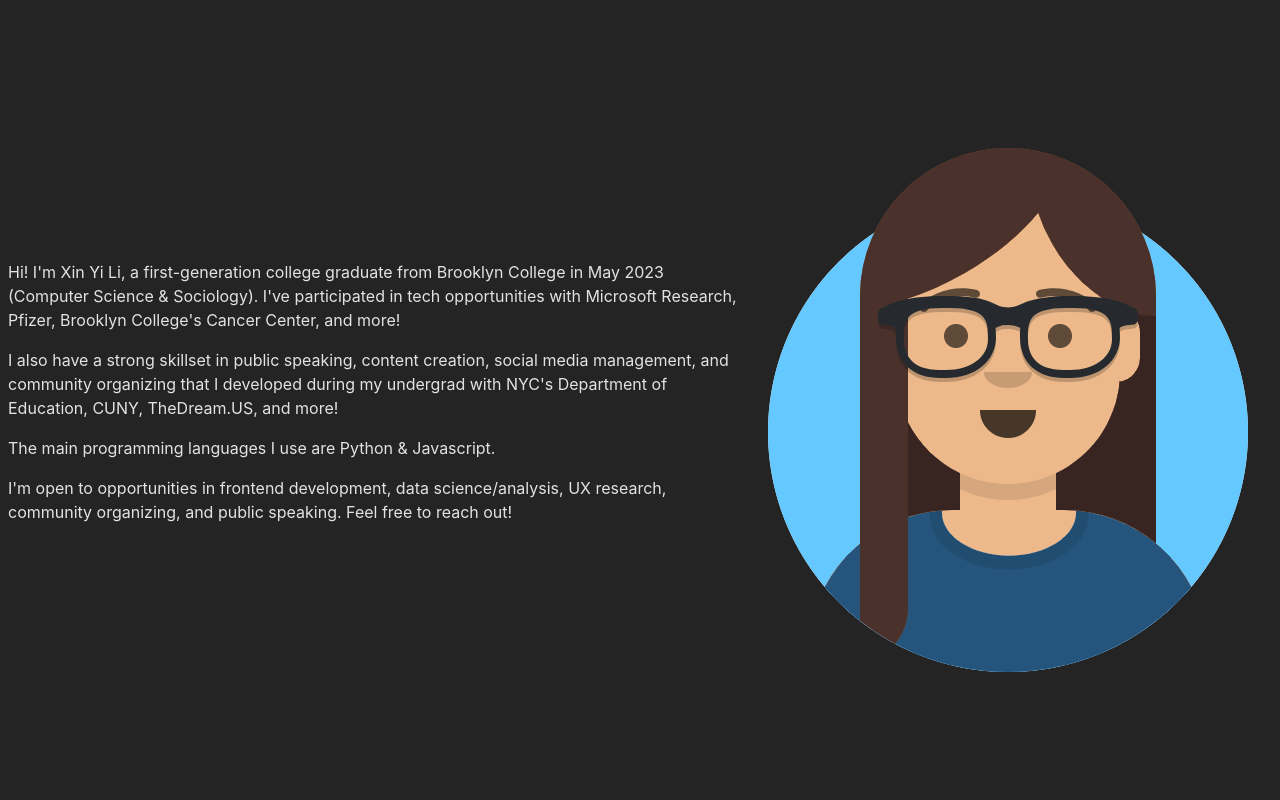
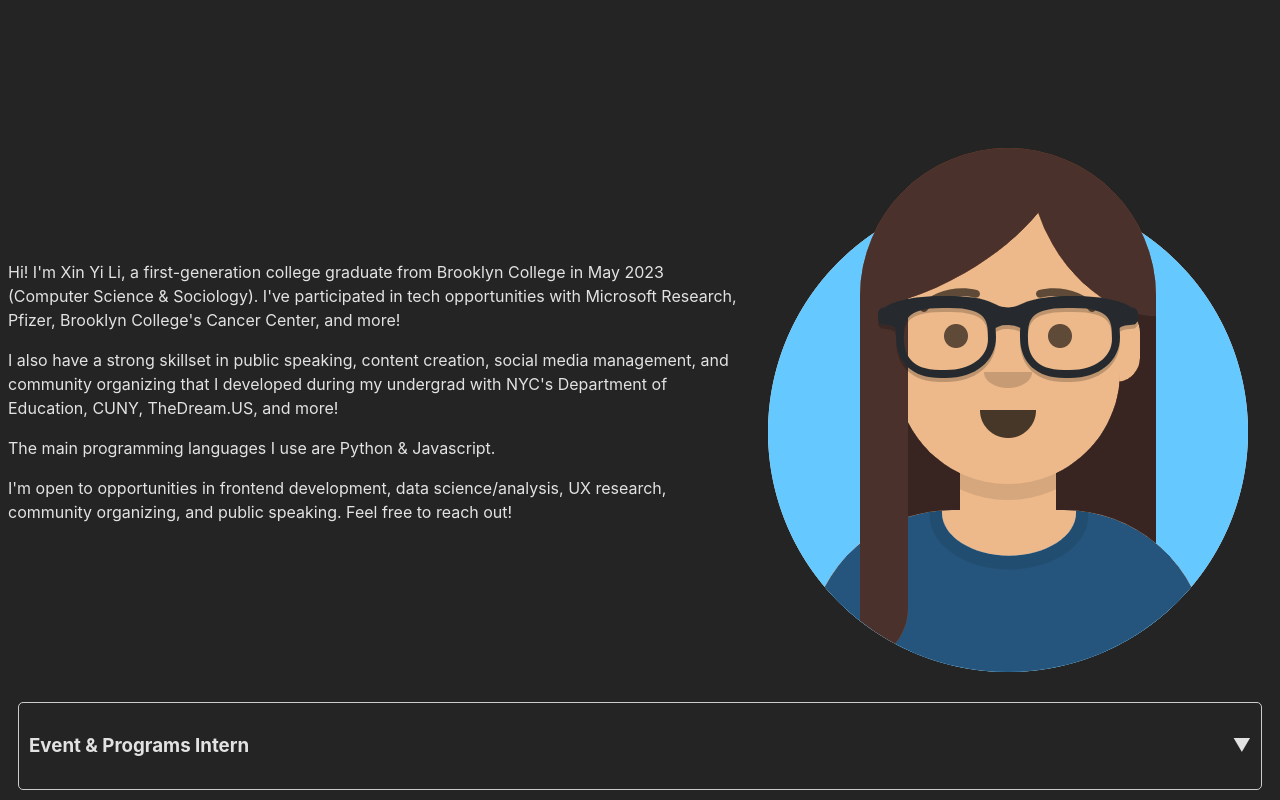
Before and after one commit to lixin-source/lixin-folio, a React (Vite) app in the folder portfolio/: page / in a window 1280 px wide. Shown: the part 280-1080 px from the top of the page. Before the commit the page ends 980 px from the top, so only its background shows below. Built offline with nearby package versions, Linux system fonts and the light colour scheme.

Commit message:
Added list item + css

```diff
--- a/portfolio/package.json
+++ b/portfolio/package.json
@@ -10,6 +10,7 @@
     "preview": "vite preview"
   },
   "dependencies": {
+    "prop-types": "^15.8.1",
     "react": "^18.2.0",
     "react-dom": "^18.2.0",
     "react-router-dom": "^6.15.0",
--- a/portfolio/src/App.css
+++ b/portfolio/src/App.css
@@ -30,3 +30,33 @@
   justify-content: center;
   align-items: center;
 }
+
+/* ListItem.css */
+.list-item {
+  margin: 10px;
+  padding: 10px;
+  border: 1px solid #ccc;
+  border-radius: 5px;
+}
+
+.item-header {
+  display: flex;
+  justify-content: space-between;
+  align-items: center;
+  cursor: pointer;
+}
+
+.arrow {
+  font-size: 18px;
+}
+
+.expanded {
+  transform: rotate(180deg);
+}
+
+.item-content {
+  margin-top: 10px;
+  padding: 10px;
+  border: 1px solid #ccc;
+  border-radius: 5px;
+}
--- a/portfolio/src/App.jsx
+++ b/portfolio/src/App.jsx
@@ -1,6 +1,7 @@
 import { useEffect } from 'react';
 import './App.css'
 import Type from "./components/Type";
+import ListItem from "./components/ListItem"
 
 function App() {
 
@@ -67,6 +68,7 @@
     </section>
 
     <section id="experiences">
+      <ListItem title='Event & Programs Intern' content='Test'/>
 
     </section>
     </div>
--- /dev/null
+++ b/portfolio/src/components/ListItem.jsx
@@ -0,0 +1,29 @@
+import { useState } from 'react';
+import PropTypes from 'prop-types'; // Import PropTypes
+import '../App.css'; // Import your CSS file
+
+const ListItem = ({ title, content }) => {
+  const [isExpanded, setIsExpanded] = useState(false);
+
+  const toggleExpansion = () => {
+    setIsExpanded(prevState => !prevState);
+  };
+
+  return (
+    <div className="list-item">
+      <div className="item-header" onClick={toggleExpansion}>
+        <h3>{title}</h3>
+        <span className={`arrow ${isExpanded ? 'expanded' : ''}`}>▼</span>
+      </div>
+      {isExpanded && <div className="item-content">{content}</div>}
+    </div>
+  );
+};
+
+// Prop validation using PropTypes
+ListItem.propTypes = {
+  title: PropTypes.string.isRequired,
+  content: PropTypes.string.isRequired,
+};
+
+export default ListItem;
```
Also changed, not shown: 1 other file (tests, documents, lock files or other folders).
